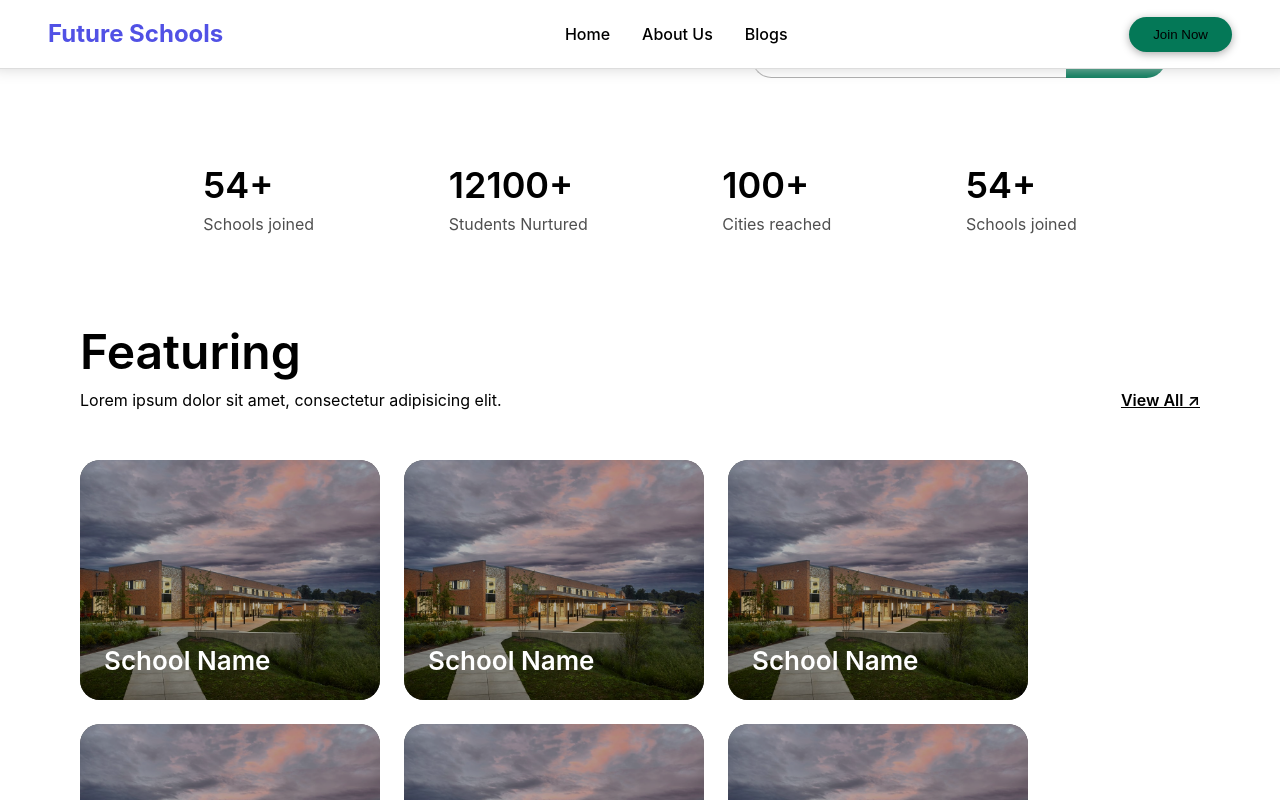
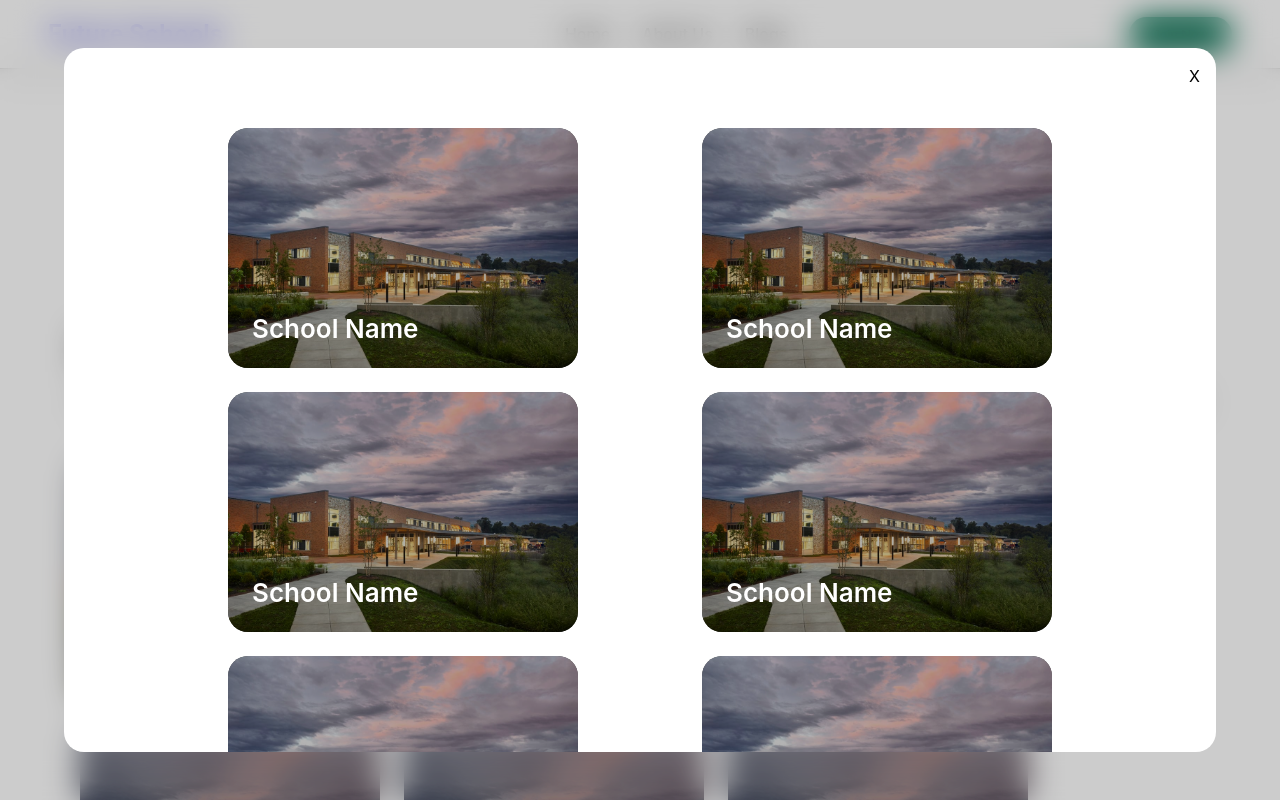
Before and after one commit to aum-singhal/future-school, a React (Vite) app: page / in a window 1280 px wide. Both pictures are taken after a click on the element "View All ↗". Shown: the part 666-1466 px from the top of the page. Built offline with nearby package versions, Linux system fonts and the light colour scheme.

Commit message:
added show all school card

```diff
--- a/src/components/home/home.css
+++ b/src/components/home/home.css
@@ -121,6 +121,44 @@
         }
       }
     }
+  }
+
+  .show-all{
+    transition: .3s;
+    width: 100%;
+    height: 100%;
+    position: fixed;
+    top: 0;
+    left: 0;
+    background-color: rgba(0,0,0, 0.2);
+    z-index: 12;
+    backdrop-filter: blur(1rem);
+    padding: 3rem 4rem;
+
+    .card-container{
+      background-color: white;
+      border-radius: 1.25rem;
+      overflow: scroll;
+      width: 100%;
+      height: 100%;
+      padding: 5rem 4rem;
+      justify-content: space-evenly;
+
+      .card{
+        width: 350px;
+      }
+    }
+
+    .close{
+      position: absolute;
+      top: 4rem;
+      right: 5rem;
+    }
+  }
+
+  .show-all-none{
+    display: none;
+    transition: .3s;
   }
 }
 
--- a/src/components/home/spotlight.jsx
+++ b/src/components/home/spotlight.jsx
@@ -1,6 +1,7 @@
 import "./home.css";
 import school from "../../assets/school.jpeg";
 import { Fade } from "react-awesome-reveal";
+import { useState } from "react";
 
 export const HomeSpotlight = () => {
   const schoolData = [
@@ -17,6 +18,7 @@ export const HomeSpotlight = () => {
     { name: 'School Name', cover: school, desc: "lorem ipsum dolor sit amet, consectetur adip inc commodo sit amet con et just e i f ullam et i f ullam et i f ullam et i f ull am et i f ullam et i f ull am et i f ull am et i f ull am et i f u ll am et i f ull am et i f ull am et i f u ll am et i f ull am et i f ull am et i f ull am et i f ull am et i f u"},
     { name: 'School Name', cover: school, desc: "lorem ipsum dolor sit amet, consectetur adip inc commodo sit amet con et just e i f ullam et i f ullam et i f ullam et i f ull am et i f ullam et i f ull am et i f ull am et i f ull am et i f u ll am et i f ull am et i f ull am et i f u ll am et i f ull am et i f ull am et i f ull am et i f ull am et i f u"},
   ]
+  const [showSchools, setShowSchools] = useState(false);
 
   return <div className="home-spotlight flex-d-col section">
     <Fade triggerOnce direction="up">
@@ -25,7 +27,7 @@ export const HomeSpotlight = () => {
 
         <div className="sub-heading regular-bold font-16 flex-a-cen-j-spbet">
           <div className="text">Lorem ipsum dolor sit amet, consectetur adipisicing elit. </div>
-          <div className="view-all semi-bold text-underline cursor-pointer">View All ↗</div>
+          <div onClick={()=> setShowSchools(true)} className="view-all semi-bold text-underline cursor-pointer">View All ↗</div>
         </div>
       </div>
     </Fade>
@@ -44,5 +46,21 @@ export const HomeSpotlight = () => {
         }
       </Fade>
     </div>
+
+    <div className={showSchools? "show-all" : "show-all-none"}>
+      <div onClick={()=> setShowSchools(false)} className="close cursor-pointer">X</div>
+      <div className="card-container flex-wrap ">
+        {
+          schoolData.map((item, index) => {
+            return <div className="card" key={index}>
+              <div className="image-container">
+                <img className="image" src={item.cover} />
+              </div>
+              <div className="name font-26 semi-bold">{item.name}</div>
+            </div>
+          })
+        }
+      </div>
+    </div>
   </div>
 }
--- a/src/components/home/stats.jsx
+++ b/src/components/home/stats.jsx
@@ -32,9 +32,9 @@ export const HomeStats = () => {
   }
 
   return <div className="home-stats flex-d-col flex-a-cen-j-cen">
-    <div className="heading text-center font-48 semi-bold">
+    {/* <div className="heading text-center font-48 semi-bold">
       Statistics
-    </div>
+    </div> */}
 
     <div className="stats flex-j-cen">
       <div className="card flex-d-col">
@@ -49,18 +49,24 @@ export const HomeStats = () => {
           <GaugeValueArc />
           <GaugePointer />
         </GaugeContainer>
+        <div className="font-18">
+          Boost your metrics
+        </div>
       </div>
       <div className="card">
         <Stack direction="row" sx={{ width: '100%' }}>
           <Box sx={{ flexGrow: 1 }}>
             <SparkLineChart
-              data={[0, 1, 2, 1, 4, 3, 6, 8, 5, 10, 13]}
+              data={[0, 1, 2, 2, 4, 3, 6, 8, 7, 10, 14]}
               height={170}
               curve="natural"
               area
             />
           </Box>
         </Stack>
+        <div className="font-18">
+          See your grades moving up with rocket speed
+        </div>
       </div>
       <div className="card">
         <PieChart
@@ -68,16 +74,17 @@ export const HomeStats = () => {
             {
               data: [ {value: 5, color: "green"}, {value: 95, color: "grey"} ],
               innerRadius: 15,
-              outerRadius: 100,
+              outerRadius: 90,
               paddingAngle: 5,
               cornerRadius: 5,
               startAngle: 0,
               endAngle: 360,
               cx: 125,
-              cy: 100,
+              cy: 90,
             }
           ]}
         />
+        <div className="font-18">Be in the top 5% </div>
       </div>
     </div>
   </div>
```
